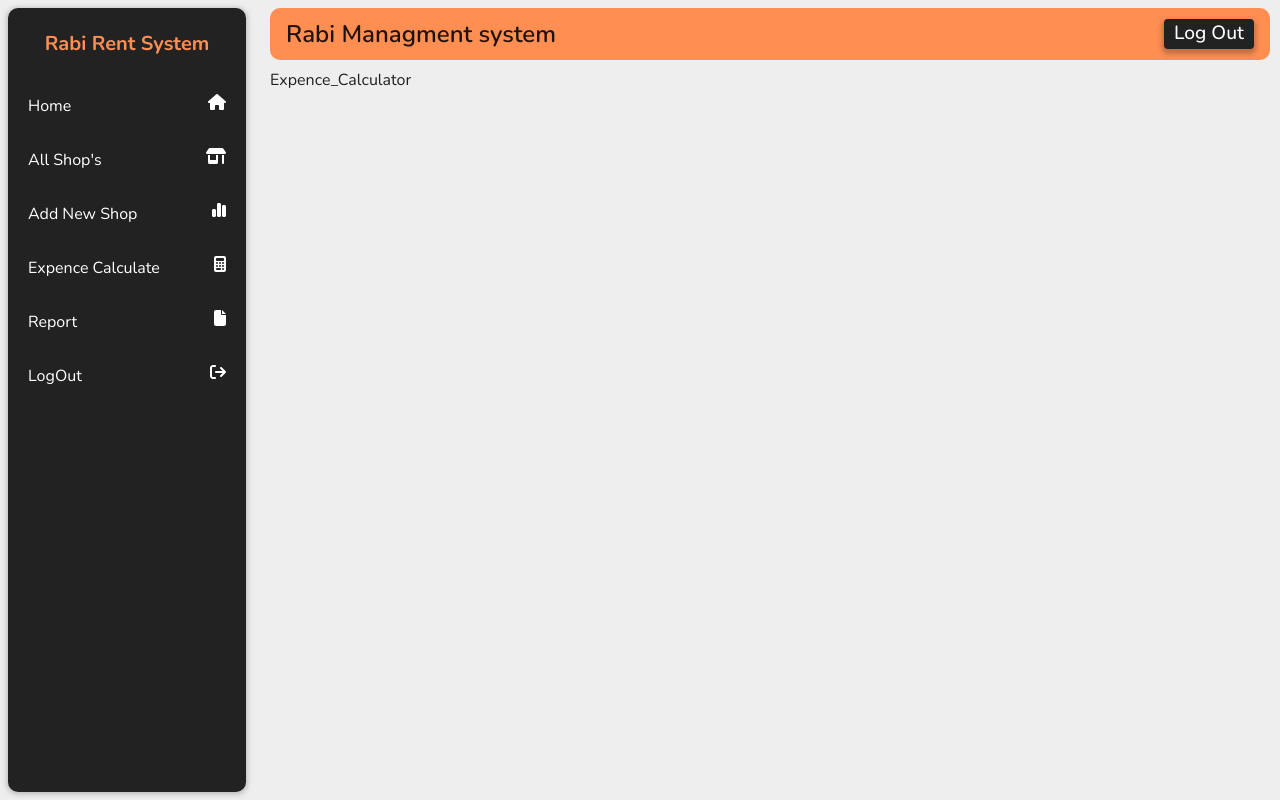
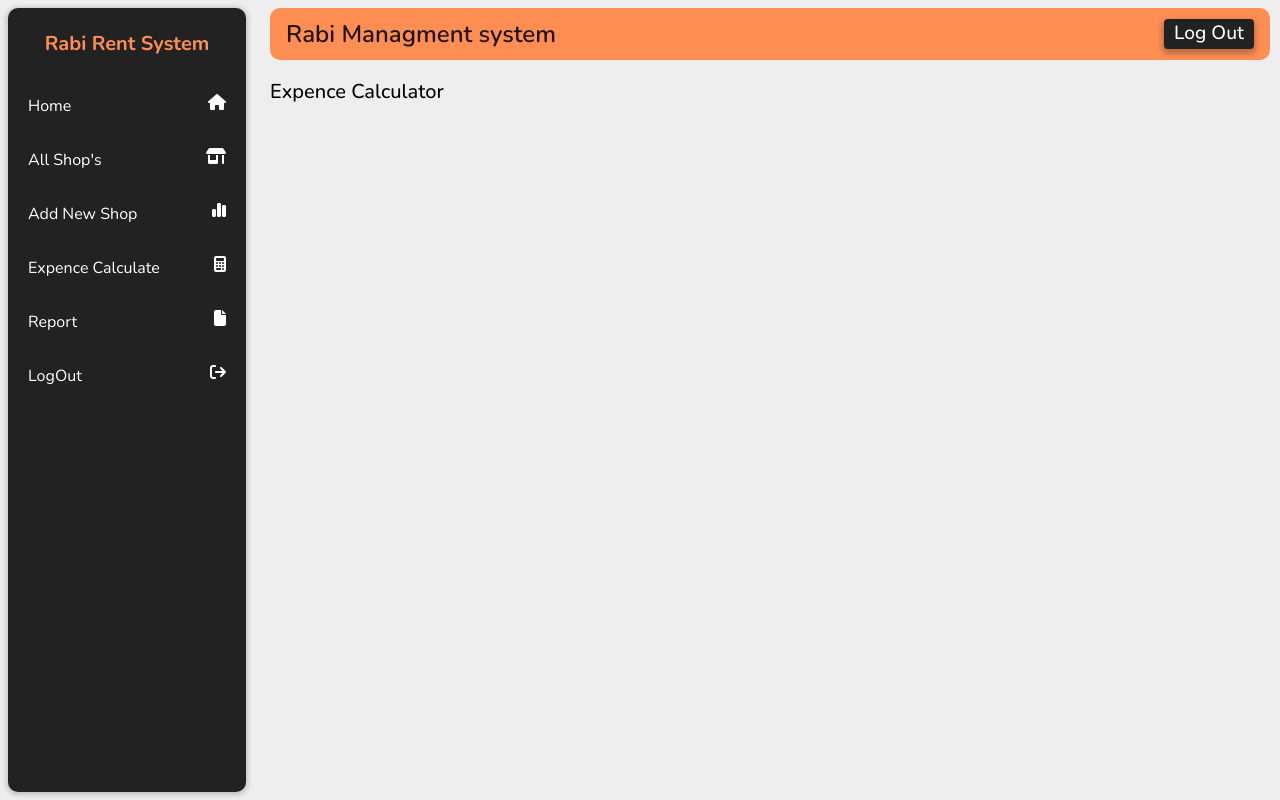
Before and after one commit to ProgrammingWithMudassar/Rabi_plaza_Managmenrt, a React (Vite) app: page /Expence_calculate in a window 1280 px wide. Built offline with nearby package versions, Linux system fonts and the light colour scheme.

Commit message:
update code

```diff
--- a/src/Pages/Expence_Calculator/Expence_Calculator.jsx
+++ b/src/Pages/Expence_Calculator/Expence_Calculator.jsx
@@ -1,10 +1,10 @@
 import React from 'react'
-import { Box } from '@mui/material'
+import { Box, Typography } from '@mui/material'
 
 const Expence_Calculator = () => {
     return (
         <Box>
-            Expence_Calculator
+            <Typography variant="h6" color="initial" my={2}>Expence Calculator</Typography>
         </Box>
     )
 }
```
